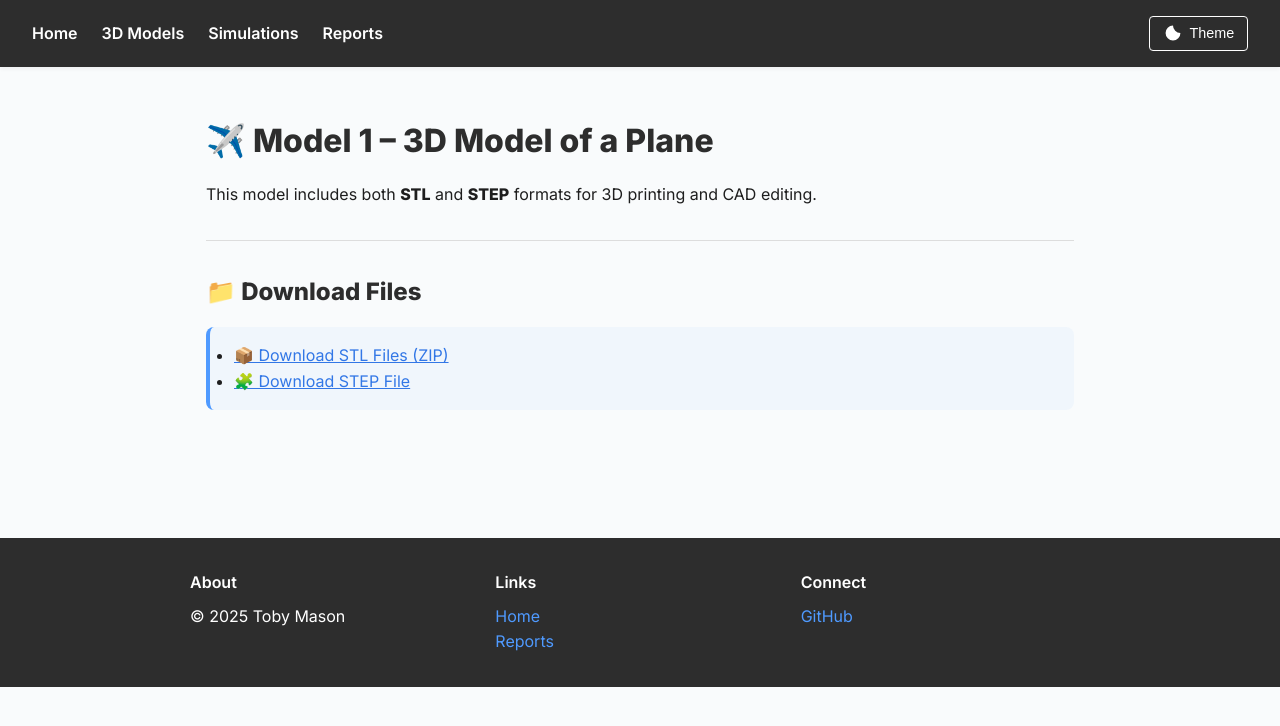
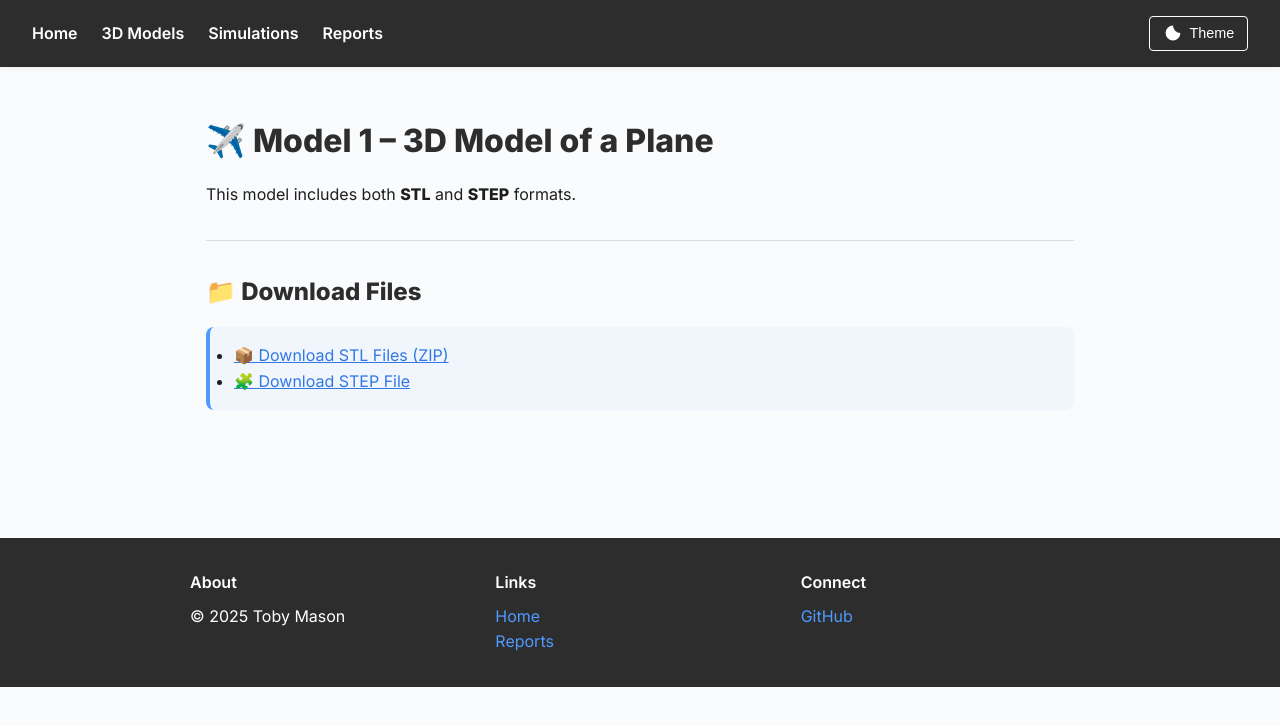
Before and after one commit to tob-mas/engineeringportfolio, a Jekyll site: the page built from 3d_models/10-06-25/index.md, in a window 1280 px wide. Shown: the top 726 px of the page. Built offline with Jekyll 4.4.1, drawn with Linux system fonts in a browser that asks for light colours.

Commit message:
Update index.md

```diff
--- a/3d_models/10-06-25/index.md
+++ b/3d_models/10-06-25/index.md
@@ -6,7 +6,7 @@ permalink: /3d_models/10-06-25/
 
 # ✈️ Model 1 – 3D Model of a Plane
 
-This model includes both **STL** and **STEP** formats for 3D printing and CAD editing.
+This model includes both **STL** and **STEP** formats.
 
 ---
 
```
